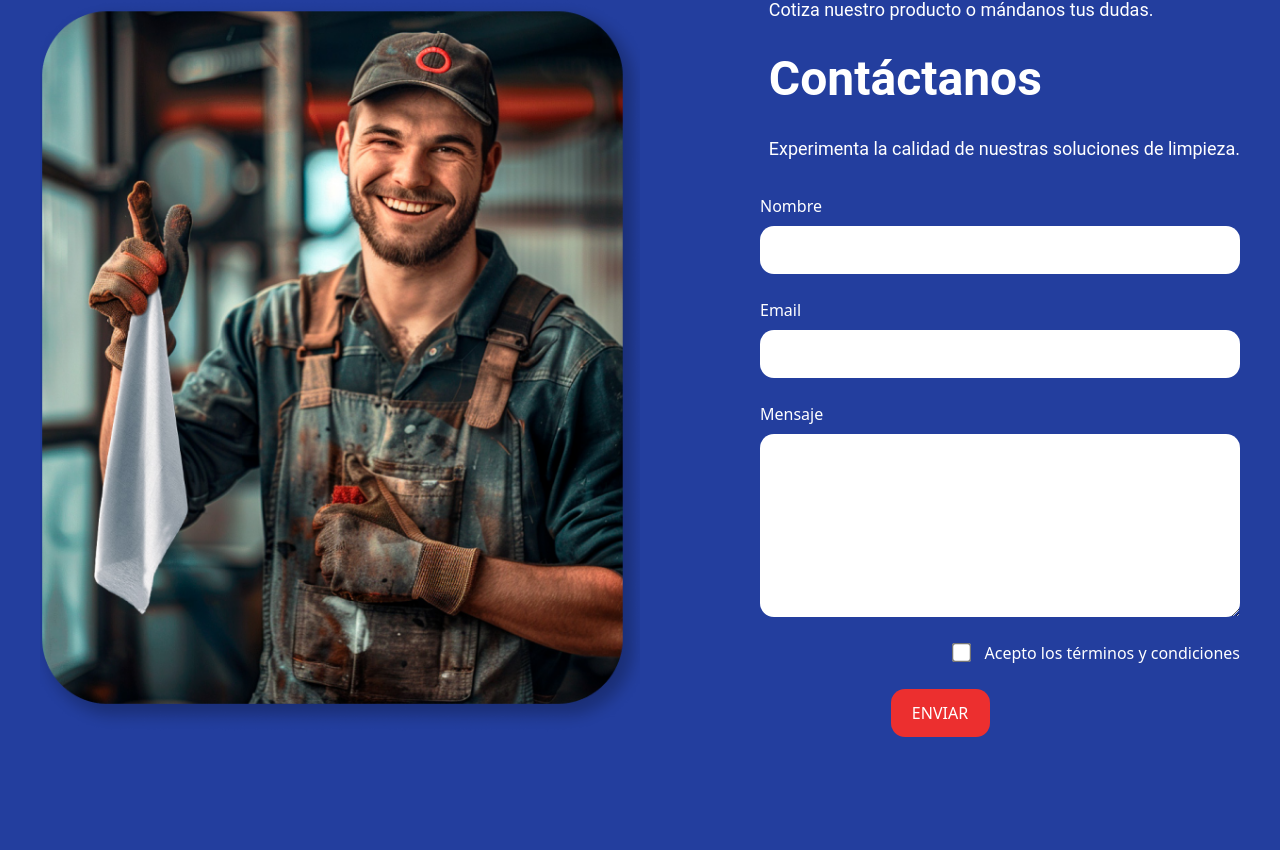
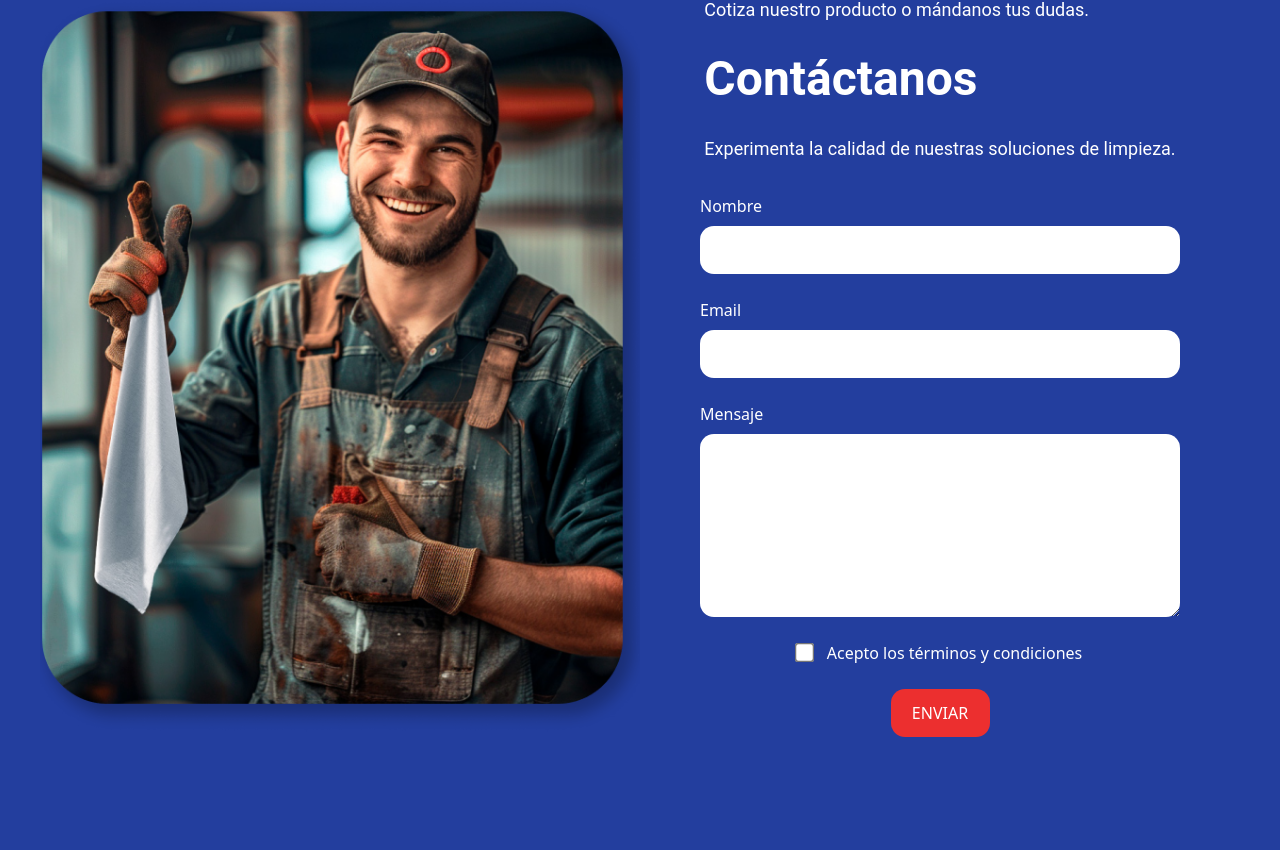
Before and after one commit to hyzmael88/marshallweb, a Next.js app: page / in a window 1280 px wide. Shown: the part 4603-5460 px from the top of the page. Built offline with nearby package versions, Linux system fonts and the light colour scheme.

Commit message:
Update image rendering in Contacto and HotspotImage components

```diff
--- a/src/components/Contacto.jsx
+++ b/src/components/Contacto.jsx
@@ -103,10 +103,10 @@ function Contacto() {
              animate={inView ? "visible" : "hidden"}
              variants={variantsImage} className='h-[335px] lg:h-[734px] w-full 2xl:w-[616px]  rounded-[20px] lg:rounded-[69px]'>
 
-<Image src='/images/Contact/Contact.png' width={1000} height={1000} className='w-full h-full  object-cover ' alt='contactImage'/>
+<Image src='/images/Contact/Contact.png' width={1000} height={1000} className='w-full h-full  object-contain lg:object-cover ' alt='contactImage'/>
              </motion.div>
                 </div>
-                <div className='w-full h-full flex flex-col justify-center lg:items-center xl:items-end 2xl:items-start  text-white gap-[32px]'>
+                <div className='w-full h-full flex flex-col justify-center lg:items-center  2xl:items-start  text-white gap-[32px]'>
                         <motion.div
                         ref={ref}
                         initial="hidden"
@@ -123,7 +123,7 @@ function Contacto() {
                 animate={inView2 ? "visible" : "hidden"}
                 variants={variantsInputs}
                 id='form'
-                className='w-full flex flex-col items-center xl:items-end 2xl:items-start gap-[24px]'
+                className='w-full flex flex-col items-center  2xl:items-start gap-[24px]'
                 onSubmit={sendEmail}
             >
                 <div className=' flex flex-col  gap-[8px]' >
--- a/src/components/HotspotImage.jsx
+++ b/src/components/HotspotImage.jsx
@@ -88,7 +88,7 @@ function HotspotImage() {
              animate={inView ? "visible" : "hidden"}
              variants={variantsImage}
             className='w-[335px] h-[348px] md:w-full lg:w-[532px] md:h-[400px] lg:h-[640px] rounded-[20px] md:rounded-[40px] lg:rounded-[69px] '>
-              <Image src='/images/Hotspot/Hotspot.png' width={1000} height={1000} className='w-full h-full  object-cover ' alt='HotspotImage'/>
+              <Image src='/images/Hotspot/Hotspot.png' width={1000} height={1000} quality={100} className='w-full h-full  object-contain lg:object-cover ' alt='HotspotImage'/>
             </motion.div>
         </div>
 
--- a/src/components/Productos.jsx
+++ b/src/components/Productos.jsx
@@ -179,7 +179,9 @@ function Productos() {
             variants={variantsInfo}
             className="w-full h-full flex flex-col gap-[16px]  justify-center"
           >
-            <div className="w-[300px] lg:w-[320px] xl:w-[355px] 2xl:w-[400px] h-[360px] 2xl:h-[486px] rounded-[20px] lg:rounded-[40px] bg-gray-400" />
+            <div className="w-[300px] lg:w-[320px] xl:w-[355px] 2xl:w-[400px] h-[360px] 2xl:h-[486px] rounded-[20px] lg:rounded-[40px] ">
+              <Image src={producto.image1} width={1000} height={1000} className="w-full h-full object-fill rounded-[20px] lg:rounded-[40px]" alt="producto" />
+              </div>
             <div className=" flex flex-col gap-[8px] ">
               <h5 className="font-header font-semibold text-[18px]">
                 {producto.nombre}
```
